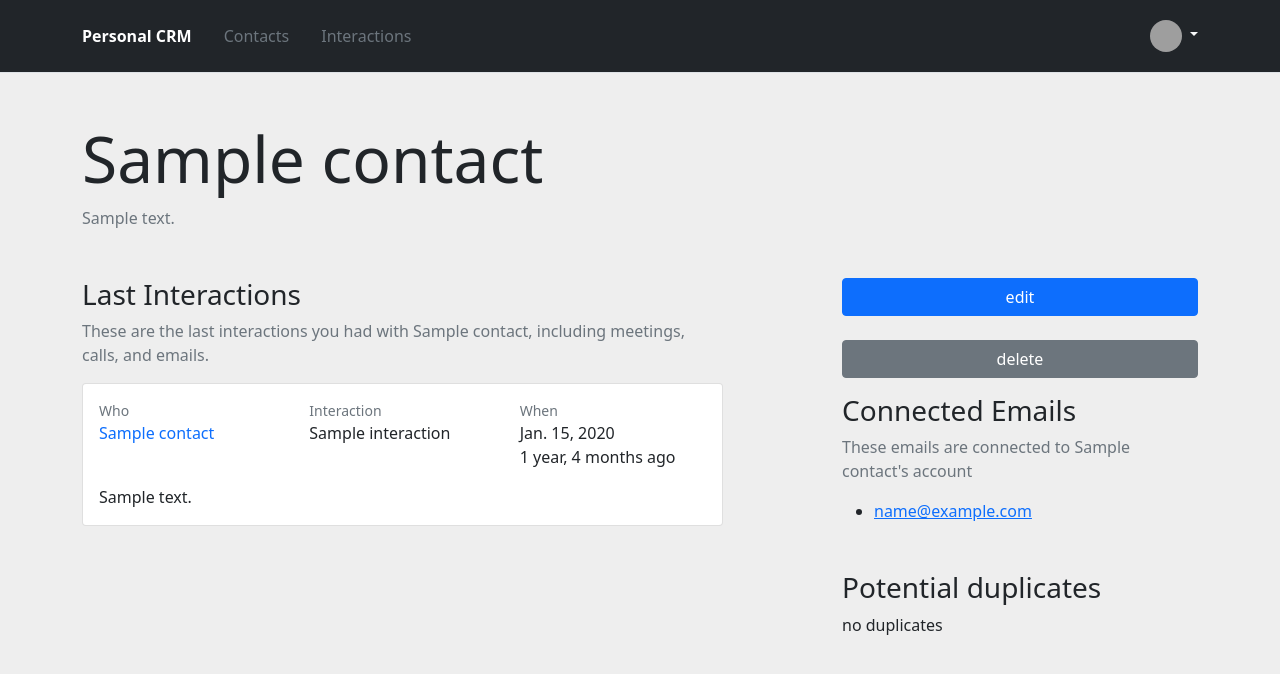
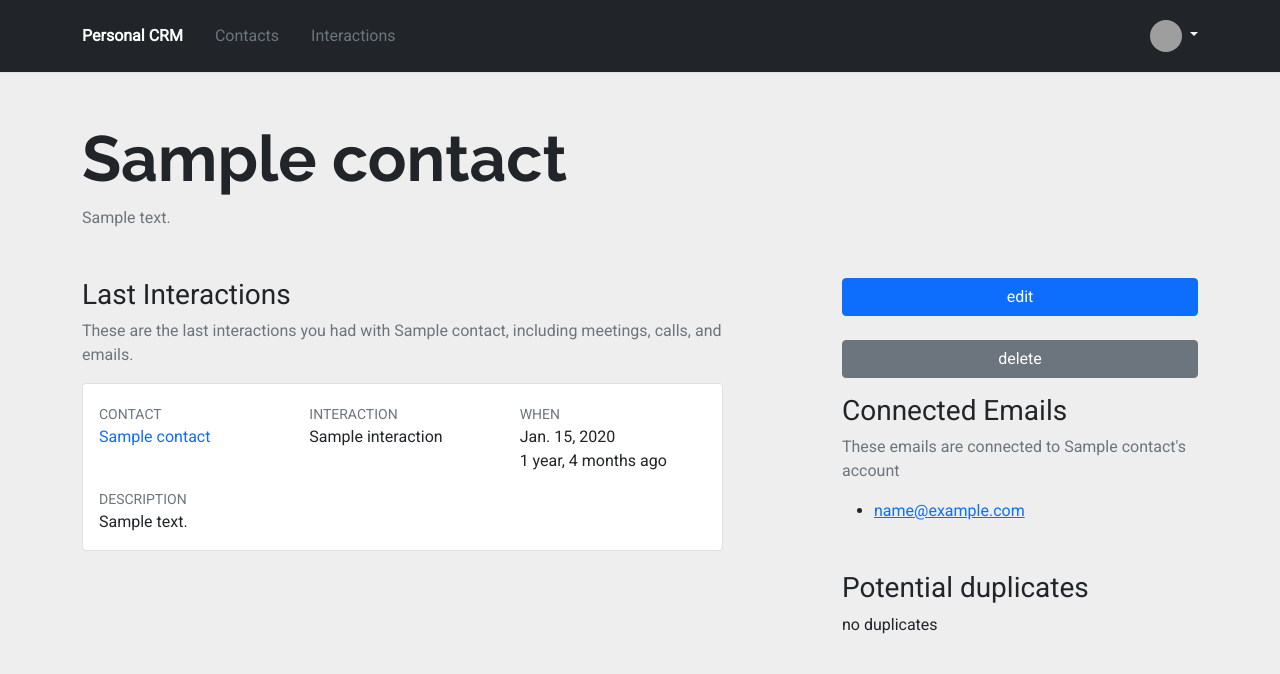
Before and after one commit to lorey/personal-crm, a Django app: page /app/contacts/1 in a window 1280 px wide. Shown: the top 674 px of the page. Run offline with Django 3.2, Linux system fonts and the light colour scheme; tables that the repository leaves empty hold one stand-in row (values such as "Sample post"); grey boxes are pictures that could not be loaded.

Commit message:
Add interaction cards

```diff
--- /dev/null
+++ b/networking_web/templates/web/_atomic/molecules/interaction-card.html
@@ -0,0 +1,42 @@
+<div class="card card-body mb-3">
+    <div class="row">
+        <div class="col-md-4 mt-1">
+            <div class="text-muted small text-uppercase">
+                Contact
+            </div>
+            <div>
+                <a href="{% url 'networking_web:contact-view' interaction.contact.id %}"
+                   class="text-decoration-none">
+                    {{ interaction.contact }}
+                </a>
+            </div>
+        </div>
+        <div class="col-md-4 mt-1">
+            <div class="text-muted small text-uppercase">
+                Interaction
+            </div>
+            <div>
+                {{ interaction.title }}
+            </div>
+        </div>
+        <div class="col-md-4 mt-1">
+            <div class="text-muted small text-uppercase">
+                When
+            </div>
+            <div>
+                {{ interaction.was_at|date }}<br>
+                {{ interaction.was_at|timesince }} ago
+            </div>
+        </div>
+    </div>
+    {% if show_description %}
+        <div class="mt-3">
+            <div class="text-muted small text-uppercase">
+                Description
+            </div>
+            <div>
+                {{ interaction.description }}
+            </div>
+        </div>
+    {% endif %}
+</div>
--- a/networking_web/templates/web/_atomic/organisms/interaction-list.html
+++ b/networking_web/templates/web/_atomic/organisms/interaction-list.html
@@ -1,39 +1,3 @@
 {% for interaction in interactions %}
-    <div class="card card-body mb-3">
-        <div class="row">
-            <div class="col-md-4">
-                <div class="text-muted small">
-                    Who
-                </div>
-                <div>
-                    <a href="{% url 'networking_web:contact-view' interaction.contact.id %}"
-                       class="text-decoration-none">
-                        {{ interaction.contact }}
-                    </a>
-                </div>
-            </div>
-            <div class="col-md-4">
-                <div class="text-muted small">
-                    Interaction
-                </div>
-                <div>
-                    {{ interaction.title }}
-                </div>
-            </div>
-            <div class="col-md-4">
-                <div class="text-muted small">
-                    When
-                </div>
-                <div>
-                    {{ interaction.was_at|date }}<br>
-                    {{ interaction.was_at|timesince }} ago
-                </div>
-            </div>
-        </div>
-        {% if show_description %}
-            <div class="mt-3">
-                {{ interaction.description }}
-            </div>
-        {% endif %}
-    </div>
+    {% include '../molecules/interaction-card.html' %}
 {% endfor %}
--- a/networking_web/templates/web/_atomic/templates/_base.html
+++ b/networking_web/templates/web/_atomic/templates/_base.html
@@ -4,6 +4,10 @@
     <!-- Required meta tags -->
     <meta charset="utf-8">
     <meta name="viewport" content="width=device-width, initial-scale=1">
+
+    <!-- font -->
+    <link rel="preconnect" href="https://fonts.gstatic.com">
+    <link href="https://fonts.googleapis.com/css2?family=Raleway:wght@700&family=Roboto&display=swap" rel="stylesheet">
 
     <!-- Bootstrap CSS -->
     <link href="https://cdn.jsdelivr.net/npm/bootstrap@5.0.1/dist/css/bootstrap.min.css" rel="stylesheet"
@@ -15,6 +19,14 @@
         /* reset font size */
         .material-icons {
             font-size: inherit;
+        }
+
+        .display-1, .display-2, .display-3 {
+            font-family: "Raleway", "Roboto", sans-serif;
+        }
+
+        body {
+            font-family: "Roboto", sans-serif;
         }
     </style>
 
```
Also changed, not shown: networking_web/templates/web/_atomic/organisms/contact-card.html (+15 -6 lines).
